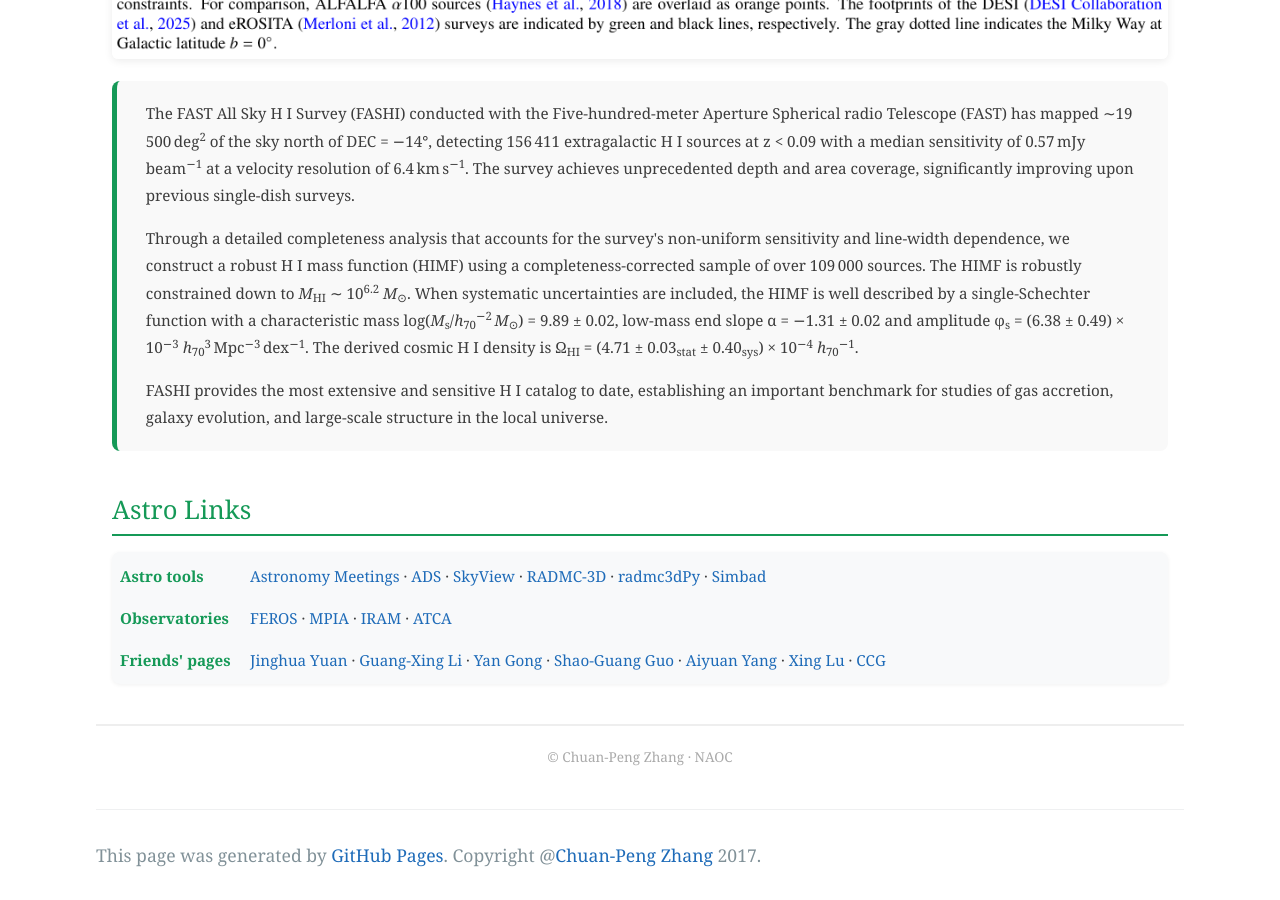
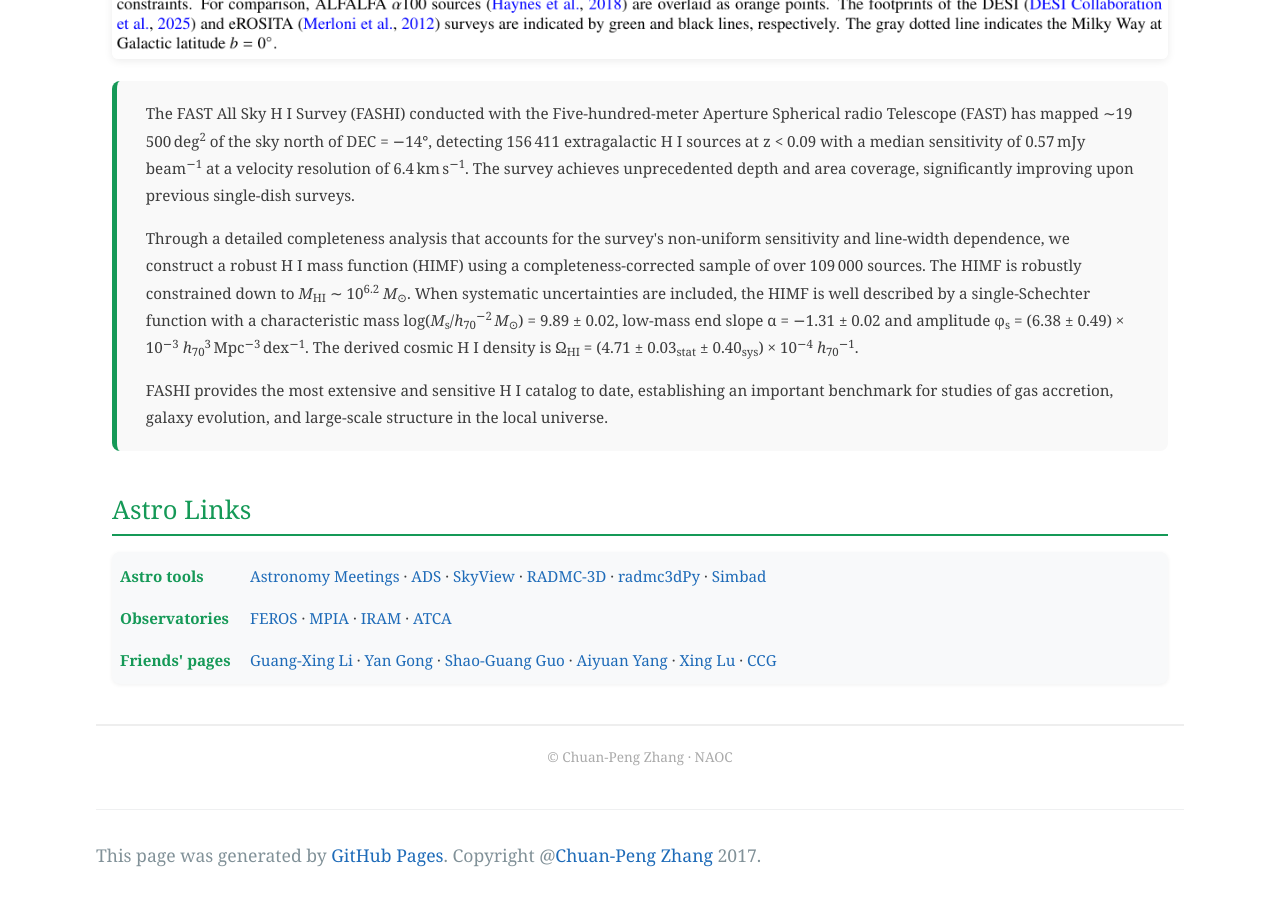
Before and after one commit to zcp521/zcp521.github.io, a Jekyll site: the page built from index.html, in a window 1280 px wide and 900 px high, scrolled down 1889 px. Built offline with Jekyll 4.4.1, drawn with Linux system fonts in a browser that asks for light colours; the list of posts is cut into pages by our own code.

Commit message:
Update index.html

```diff
--- a/index.html
+++ b/index.html
@@ -148,7 +148,6 @@ tagline: "&nbsp;"
           <tr>
             <td style="border: none; padding: 0.6rem 1rem 0.6rem 0; font-weight: bold; color: #159957; vertical-align: top;">Friends' pages</td>
             <td style="border: none; padding: 0.6rem 0; vertical-align: top;">
-              <a href="https://yuanjinghua.github.io/" target="_blank" style="color: #1e6bb8;">Jinghua Yuan</a> &middot;
               <a href="https://gxli.github.io/personal/" target="_blank" style="color: #1e6bb8;">Guang-Xing Li</a> &middot;
               <a href="https://gongyan2444.github.io/" target="_blank" style="color: #1e6bb8;">Yan Gong</a> &middot;
               <a href="https://shaoguangleo.github.io/" target="_blank" style="color: #1e6bb8;">Shao-Guang Guo</a> &middot;
```
